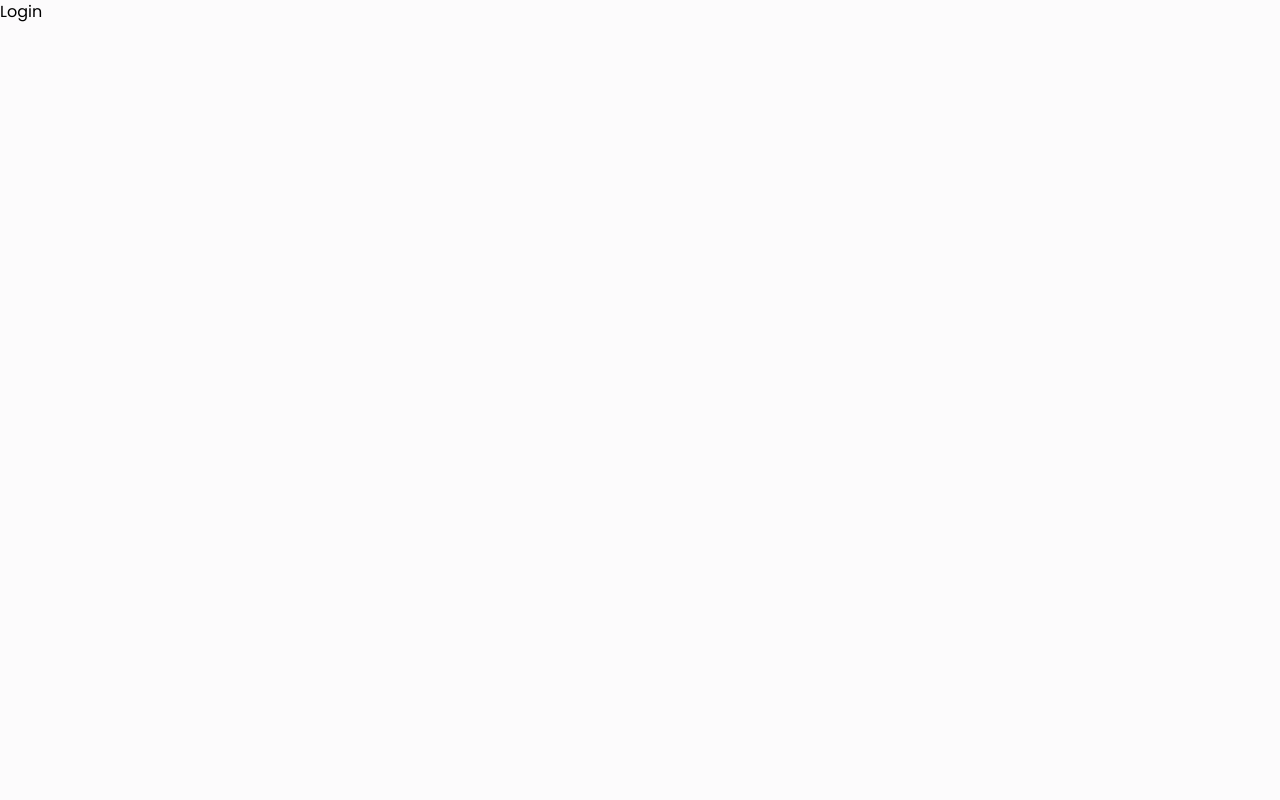
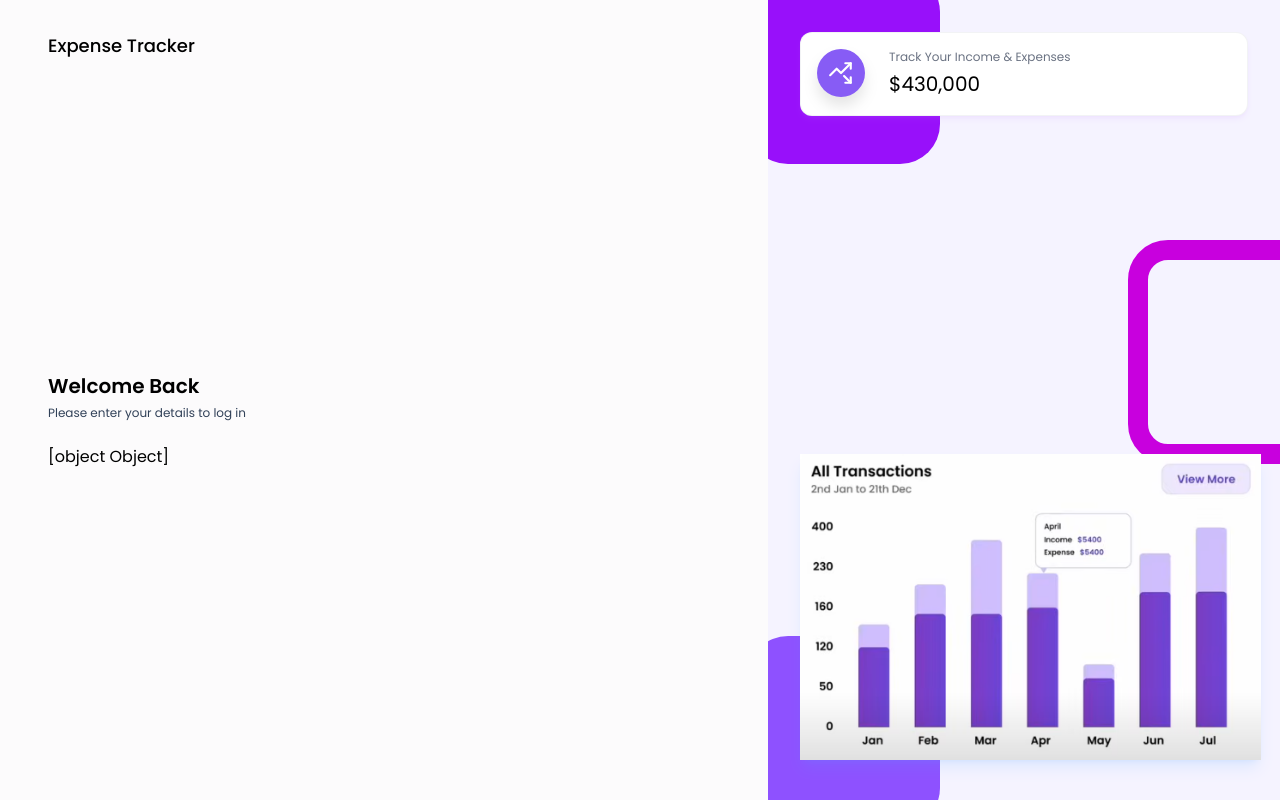
Before and after one commit to Alibiri/Expense-Tracker, a React (Vite) app in the folder frontend/: page /login in a window 1280 px wide. Built offline with nearby package versions, Linux system fonts and the light colour scheme; a web font is replaced by a local one.

Commit message:
adding components

```diff
--- /dev/null
+++ b/frontend/src/components/Inputs/Input.jsx
@@ -0,0 +1,44 @@
+import React, { useState } from "react";
+import { fARegEye, FaRegEyeSlash } from "react";
+const Input = (value, onChange, placeholder, label, type) => {
+    const [showPassword, setShowPassword] = useState(false);
+
+    const toggleShowPassword = () => {
+        setShowPassword(!showPassword);
+    };
+    return (
+        <div>
+        <label className="text-[13px] text-slate-800">{label}</label>
+
+        <div className="input-box">
+            <input
+            type={type == "password" ? showPassword ? "text" : "password" : type}
+            placeholder={placeholder}
+            className="w-full bg-transparent outline-none"
+            value={value}
+            onChange={(e) => onChange(e)}
+            />
+
+            {type === "password" && (
+            <>
+                {showPassword ? (
+                <fARegEye
+                    size={22}
+                    className="text-primary cursor-pointer"
+                    onClick={() => toggleShowPassword()}
+                />
+                ) : (
+                <FaRegEyeSlash
+                    size={22}
+                    className="text-slate-400 cursor-pointer"
+                    onClick={() => toggleShowPassword()}
+                />
+                )}
+            </>
+            )}
+        </div>
+        </div>
+    );
+};
+
+export default Input;
--- /dev/null
+++ b/frontend/src/components/layouts/AuthLayout.jsx
@@ -0,0 +1,46 @@
+import React from 'react'
+import CARD_2 from "../../assets/images/card2.png";
+import { LuTrendingUpDown } from "react-icons/lu";
+const AuthLayout = ({ children }) => {
+    return <div className='flex'>
+            <div className='w-screen h-screen md:w-[60vw] px-12 pt-8 pb-12'>
+                <h2 className='text-lg font-medium text-black'>Expense Tracker</h2>
+                {children}
+            </div>
+
+        <div className='hidden md:block w-[40vw] h-screen bg-violet-50 bg-auth-bg-img bg-cover bg-no-repeat bg-center overflow-hidden p-8 relative'>
+            <div className='w-48 h-48 rounded-[40px] bg-purple-600 absolute -top-7 -left-5'/>
+            <div className='w-48 h-56 rounded-[40px] border-[20px] border-fuchsia-600 absolute top-[30%] -right-10'/>
+            <div className='w-48 h-48 rounded-[40px] bg-violet-500 absolute -bottom-7 -left-5'/>
+
+            <div className='grid grid-col-1 z-20'>
+                <StatsInfoCard
+                icon={<LuTrendingUpDown />}
+                label="Track Your Income & Expenses"
+                value="430,000"
+                color="bg-primary"
+                />
+            </div>
+
+            <img src={CARD_2}
+            className='w-64 lg:w-[90%] absolute bottom-10 shadow-10 shadow-lg shadow-blue-400/15'
+            />
+            </div>
+        </div>
+
+}
+
+export default AuthLayout
+
+const StatsInfoCard = ({icon, label, value, color}) => {
+    return <div className='flex gap-6 bg-white p-4 rounded-xl shadow-md shadow-purple-400/10 border border-gray-200/50 z-10'>
+        <div className={`w-12 h-12 flex items-center justify-center text-[26px] text-white ${color} rounded-full drop-shadow-xl`}
+        >
+            {icon}
+        </div>
+        <div>
+            <h6 className='text-xs text-gray-500 mb-1'>{label}</h6>
+            <span className='text-[20px]'>${value}</span>
+        </div>
+    </div>
+}
--- a/frontend/src/pages/Auth/Login.jsx
+++ b/frontend/src/pages/Auth/Login.jsx
@@ -1,10 +1,37 @@
-import React from 'react'
+import React, { useState } from 'react'
+import AuthLayout from '../../components/layouts/AuthLayout'
+import { useNavigate } from 'react-router-dom';
+import Input from '../../components/Inputs/Input';
+
 
 const Login = () => {
+    const [email, setEmail] = useState("");
+    const [password, setPassword] = useState("");
+    const [error, setError] = useState(null);
+
+    const navigate = useNavigate();
+
+    // Handel Login Form Submit
+    const handleLogin = async (e) => {}
     return (
-        <div>
-        Login
+        <AuthLayout>
+        <div className='lg:w-[70%] h-3/4 md:h-full flex flex-col justify-center'>
+            <h3 className='text-xl font-semibold text-black'>Welcome Back</h3>
+            <p className='text-xs text-slate-700 mt-[5px] mb-6'>
+                Please enter your details to log in
+            </p>
+
+            <form onSubmit={handleLogin}>
+                <Input
+                    value={email}
+                    onChange={({ target }) => setEmail(target.value)}
+                    label="Email Address"
+                    placeholder="ali@exemple.com"
+                    type="text"
+                />
+            </form>
         </div>
+        </AuthLayout>
     )
 }
 
```
Also changed, not shown: frontend/src/assets/images/card2.png (added).
